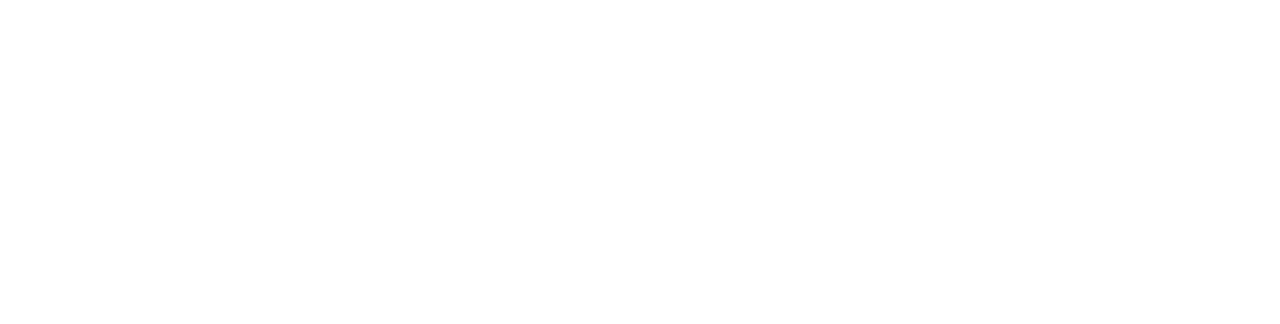
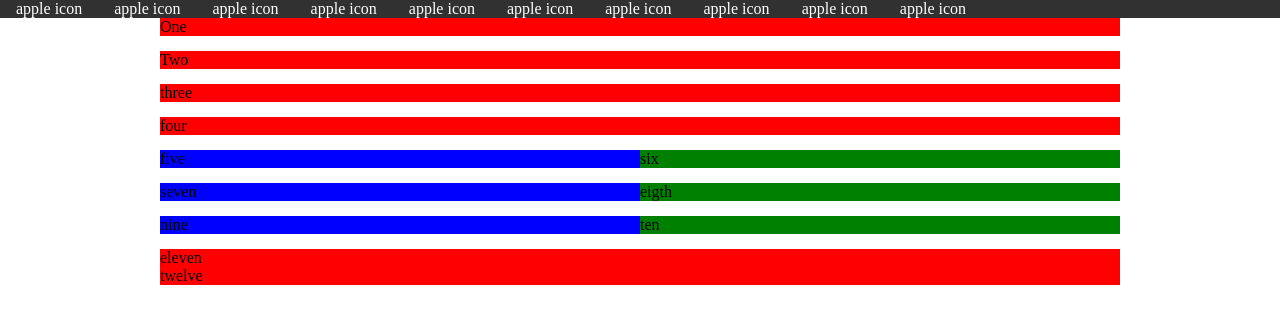
Before and after one commit to NeerNim/css-grid-framework, a plain HTML site: page index.html in a window 1280 px wide. Drawn offline with Linux system fonts and the light colour scheme.

Commit message:
change html layout

```diff
--- a/index.html
+++ b/index.html
@@ -13,10 +13,64 @@
   </head>
 
   <body>
+
+    <div class="top-container">
+      <nav class="nav-bar">
+        <ul class="page-nav">
+          <li class="nav-item"><a href="">apple icon</a></li>
+          <li class="nav-item"><a href="">apple icon</a></li>
+          <li class="nav-item"><a href="">apple icon</a></li>
+          <li class="nav-item"><a href="">apple icon</a></li>
+          <li class="nav-item"><a href="">apple icon</a></li>
+          <li class="nav-item"><a href="">apple icon</a></li>
+          <li class="nav-item"><a href="">apple icon</a></li>
+          <li class="nav-item"><a href="">apple icon</a></li>
+          <li class="nav-item"><a href="">apple icon</a></li>
+          <li class="nav-item"><a href="">apple icon</a></li>
+        </ul>
+      </nav>
+    </div>
+
     <div class="container">
       <div class="row">
-        <div class="col"></div>
+        <div class="col center">One</div>
       </div>
+
+      <div class="row">
+        <div class="col center">Two</div>
+      </div>
+
+      <div class="row">
+        <div class="col center">three</div>
+      </div>
+
+      <div class="row">
+        <div class="col center">four</div>
+      </div>
+
+      <div class="row">
+        <div class="col left">five</div>
+        <div class="col right">six</div>
+      </div>
+
+      <div class="row">
+        <div class="col left">seven</div>
+        <div class="col right">eigth</div>
+      </div>
+
+      <div class="row">
+        <div class="col left">nine</div>
+        <div class="col right">ten</div>
+      </div>
+
+        <div class="row footer-row">
+            <div class="col center">eleven</div>
+          </div>
+
+          <div class="row footer-row">
+            <div class="col center">twelve</div>
+          </div>
+
     </div>
   </body>
 
--- a/style.css
+++ b/style.css
@@ -2,3 +2,49 @@
   width: 960px;
   margin: 0 auto;
 }
+
+.top-container{
+  background: rgba(45,45,45,0.98);
+}
+
+.page-nav{
+  overflow: hidden;
+}
+
+.nav-item{
+  float: left;
+  padding: 0 1em;
+}
+
+.nav-item a{
+  color: white;
+  text-decoration: none;
+}
+
+.row{
+  display: flex;
+  padding-bottom: 15px;
+}
+
+.col{
+  display: flex;
+  flex-direction: column;
+  flex: 1;
+}
+
+.center{
+  background: red;
+}
+
+.left{
+  background: blue;
+}
+
+.right{
+  background: green;
+}
+
+.footer-row{
+  padding: 0;
+  margin: 0;
+}
```
